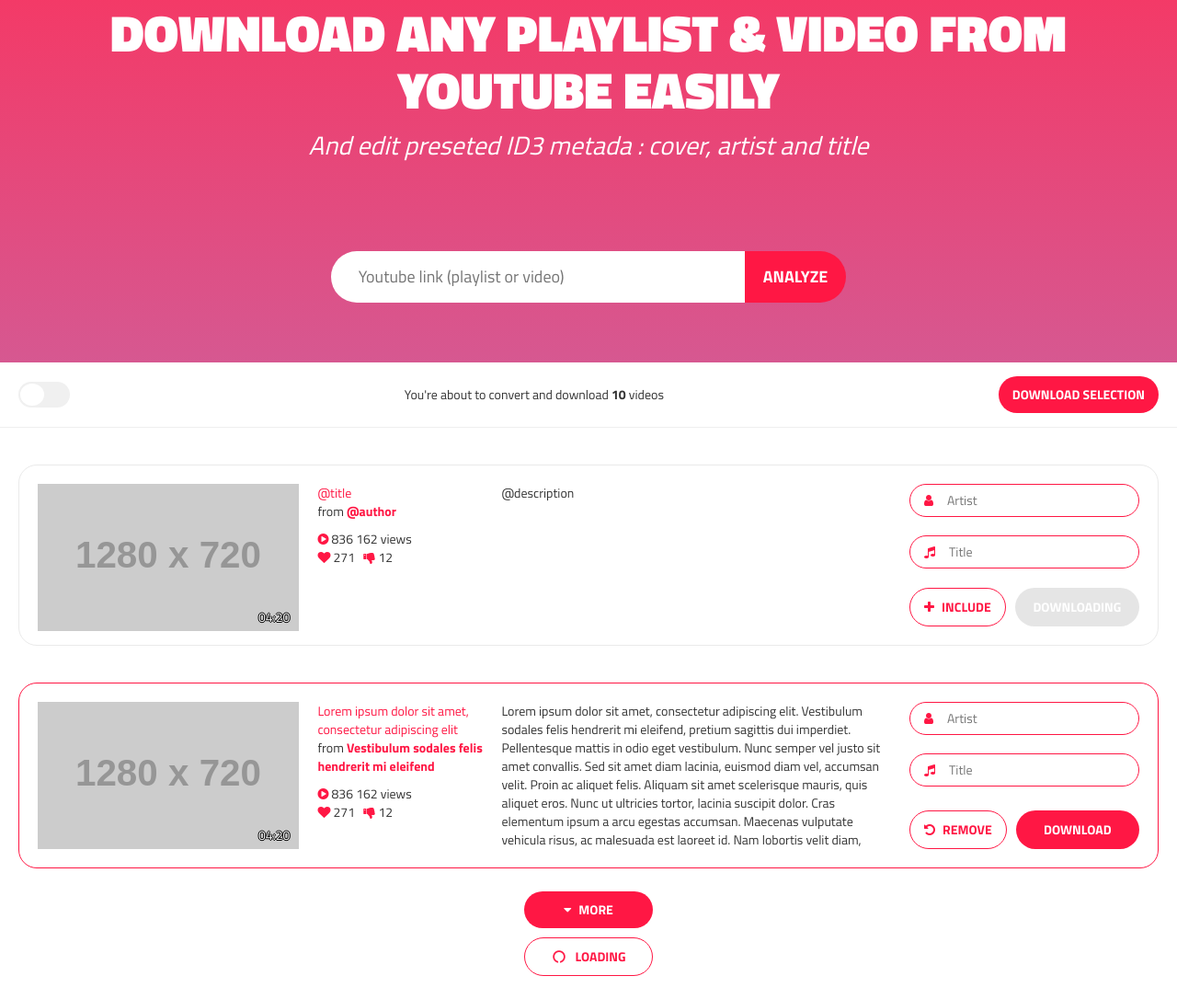
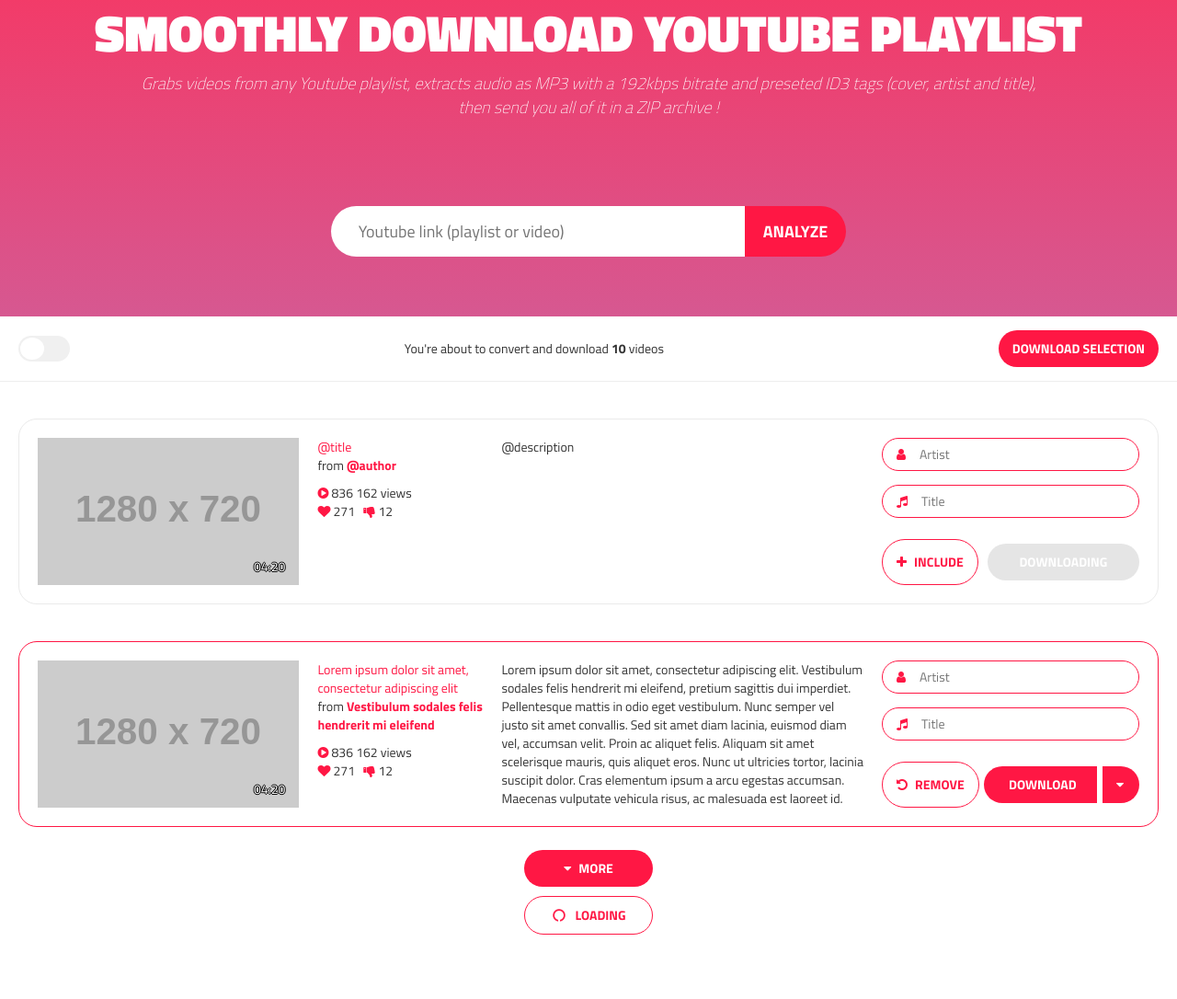
Before and after one commit to thcolin/nipper, a website: page index.html in a window 1280 px wide. Shown: the part 160-1246 px from the top of the page at 92% size. After the commit the page ends 1201 px from the top, so only its background shows below. Drawn offline with nearby package versions, Linux system fonts and the light colour scheme; placeholder pictures from the web are drawn by us.

Commit message:
Working on dropdown download button

```diff
--- a/index.html
+++ b/index.html
@@ -3,9 +3,10 @@
   <head>
     <meta charset="utf-8">
     <meta name="viewport" content="width=device-width, initial-scale=1.0, maximum-scale=1.0, user-scalable=no">
-    <link href="https://fonts.googleapis.com/css?family=Titillium+Web:400,700,900" rel="stylesheet">
+    <link href="https://fonts.googleapis.com/css?family=Titillium+Web:200,400,700,900" rel="stylesheet">
     <link rel="stylesheet" href="bower_components/bootstrap/dist/css/bootstrap.css">
     <link rel="stylesheet" href="https://maxcdn.bootstrapcdn.com/font-awesome/4.7.0/css/font-awesome.min.css">
+    <link rel="stylesheet" href="http://code.ionicframework.com/ionicons/2.0.1/css/ionicons.min.css">
     <link rel="stylesheet" href="style.css">
     <title>epyd.js</title>
   </head>
@@ -15,8 +16,8 @@
         <img src="assets/img/logo.png" class="logo" alt="logo" />
       </div>
       <div class="heading">
-        <h1>Download any playlist & video from Youtube easily</h1>
-        <p>And edit preseted ID3 metada : cover, artist and title</p>
+        <h1>Smoothly download Youtube playlist</h1>
+        <p>Grabs videos from any Youtube playlist, extracts audio as MP3 with a 192kbps bitrate and preseted ID3 tags (cover, artist and title), then send you all of it in a ZIP archive !</p>
       </div>
       <div class="search">
         <input type="text" name="name" placeholder="Youtube link (playlist or video)">
@@ -94,7 +95,10 @@
           </div>
           <div class="buttons">
             <button type="button"><i class="fa fa-plus"></i> Include</button>
-            <button type="button" disabled="">Downloading</button>
+            <div class="button-group">
+              <button type="button" disabled="">Downloading</button>
+              <button type="button"><i class="fa fa-caret-down"></i></button>
+            </div>
           </div>
         </div>
       </article>
@@ -145,7 +149,10 @@
           </div>
           <div class="buttons">
             <button type="button"><i class="fa fa-undo"></i> Remove</button>
-            <button type="button">Download</button>
+            <div class="button-group">
+              <button type="button">Download</button>
+              <button type="button"><i class="fa fa-caret-down"></i></button>
+            </div>
           </div>
         </div>
       </article>
--- a/style.css
+++ b/style.css
@@ -62,13 +62,15 @@
   display: flex;
   flex-direction: column;
   justify-content: flex-end;
+  align-items: center;
+  align-self: center;
+  max-width: 1090px;
   text-align: center;
   margin: 30px 10px 50px;
 }
 
 @media (max-width: 810px) {
   .landing .heading{
-    font-size: 50%;
     margin: 0 5%;
   }
 }
@@ -81,10 +83,25 @@
   margin: 0 0 10px;
 }
 
+@media (max-width: 810px){
+  .landing .heading h1{
+    font-size: 3em;
+  }
+}
+
 .landing .heading p{
   color: white;
-  font-size: 2em;
+  font-size: 1.3em;
+  font-weight: 200;
   font-style: italic;
+  padding: 0 55px;
+}
+
+@media (max-width: 810px){
+  .landing .heading p{
+    font-size: 0.85em;
+    padding: 0;
+  }
 }
 
 .landing .search{
@@ -116,9 +133,9 @@
   transition: all 0.30s ease-in-out;
 }
 
-.landing .search input[type=text]:focus{
+/*.landing .search input[type=text]:focus{
   box-shadow: 0 0 10px rgba(255, 23, 68, 0.5) inset;
-}
+}*/
 
 .landing .search button{
   border: none;
@@ -397,17 +414,27 @@
   }
 }
 
+.videos .video .snippet{
+  position: relative;
+}
+
 .videos .video .snippet img{
   max-height: 100%;
   max-width: 100%;
 }
 
 .videos .video .snippet .time{
-  position: relative;
+  position: absolute;
   width: 100%;
-  text-align: right;
-  margin: -25px 0 0 0;
-  padding: 0 10px 0 0;
+  height: 100%;
+  top: 0;
+  left: 0;
+  display: flex;
+  align-items: flex-end;
+  justify-content: flex-end;
+  padding: 10px 15px;
+  color: white;
+  text-shadow: -1px 0 black, 0 1px black, 1px 0 black, 0 -1px black;
 }
 
 @media (min-width: 810px) {
@@ -447,11 +474,6 @@
   }
 }
 
-.videos .video .snippet .time{
-  color: white;
-  text-shadow: -1px 0 black, 0 1px black, 1px 0 black, 0 -1px black;
-}
-
 .videos .video .actions{
   display: flex;
   flex-direction: column;
@@ -460,7 +482,7 @@
 
 @media (min-width: 810px){
   .videos .video .actions{
-    flex: 0 0 250px;
+    flex: 0 0 280px;
   }
 }
 
@@ -469,7 +491,7 @@
   flex-direction: row;
   align-items: center;
   width: 100%;
-  margin: 0 0 20px 0;
+  margin: 0 0 15px 0;
   border: 1px solid #ff1744;
   border-radius: 20px;
 }
@@ -502,45 +524,96 @@
   }
 }
 
+.videos .video .actions .buttons>*{
+  margin: 5px 0;
+}
+
 .videos .video .actions .buttons button{
   border: none;
   outline: none;
   border-radius: 30px;
   padding: 10px 15px;
-  margin: 5px 0;
   font-weight: 700;
   text-transform: uppercase;
 }
 
-.videos .video .actions .buttons button:nth-child(1){
+.videos .video .actions .buttons>button{
   background: white;
   border: 1px solid #ff1744;
   color: #ff1744;
 }
 
-.videos .video .actions .buttons button:nth-child(2){
+.videos .video .actions .buttons .button-group{
+  position: relative;
+}
+
+.videos .video .actions .buttons .button-group button{
   flex: 1;
   background: #ff1744;
   color: white;
 }
 
-.videos .video .actions .buttons button:nth-child(2):hover{
+.videos .video .actions .buttons .button-group button:hover{
   background: #F70F3C;
 }
 
-.videos .video .actions .buttons button:nth-child(2):active{
+.videos .video .actions .buttons .button-group button:active{
   background: #F00835;
 }
 
-.videos .video .actions .buttons button:nth-child(2):disabled{
+.videos .video .actions .buttons .button-group{
+  flex: 1;
+  display: flex;
+  flex-direction: row;
+}
+
+.videos .video .actions .buttons .button-group button:nth-child(1):not([disabled]){
+  flex: 1;
+  margin: 0 1px 0 0;
+  padding: 10px 15px 10px 20px;
+  border-top-right-radius: 0;
+  border-bottom-right-radius: 0;
+}
+
+.videos .video .actions .buttons .button-group button:nth-child(1):disabled + button{
+  display: none;
+}
+
+.videos .video .actions .buttons .button-group button:nth-child(2){
+  flex: 0;
+  border-top-left-radius: 0;
+  border-bottom-left-radius: 0;
+}
+
+.videos .video .actions .buttons .button-group button:nth-child(2) i{
+  margin: 0 2px 0 0;
+}
+
+.videos .video .actions .buttons .button-group button:nth-child(2):focus::after{
+  content: '';
+  position: absolute;
+  display: block;
+  width: 100%;
+  height: 50px;
+  left: 0;
+  top: 100%;
+  background: white;
+  border: 1px solid #ff1744;
+  border-top: none;
+  border-radius: 30px;
+  border-top-left-radius: 0px;
+  border-top-right-radius: 0px;
+}
+
+.videos .video .actions .buttons .button-group button:disabled{
   background: #e5e5e5;
 }
 
 @media (min-width: 810px){
-  .videos .video .actions .buttons button:nth-child(1){
+  .videos .video .actions .buttons>button{
     margin: 0 5px 0 0;
   }
-  .videos .video .actions .buttons button:nth-child(2){
+  .videos .video .actions .buttons .button-group button{
     margin: 0 0 0 5px;
   }
 }
```
Also changed, not shown: README.md.
